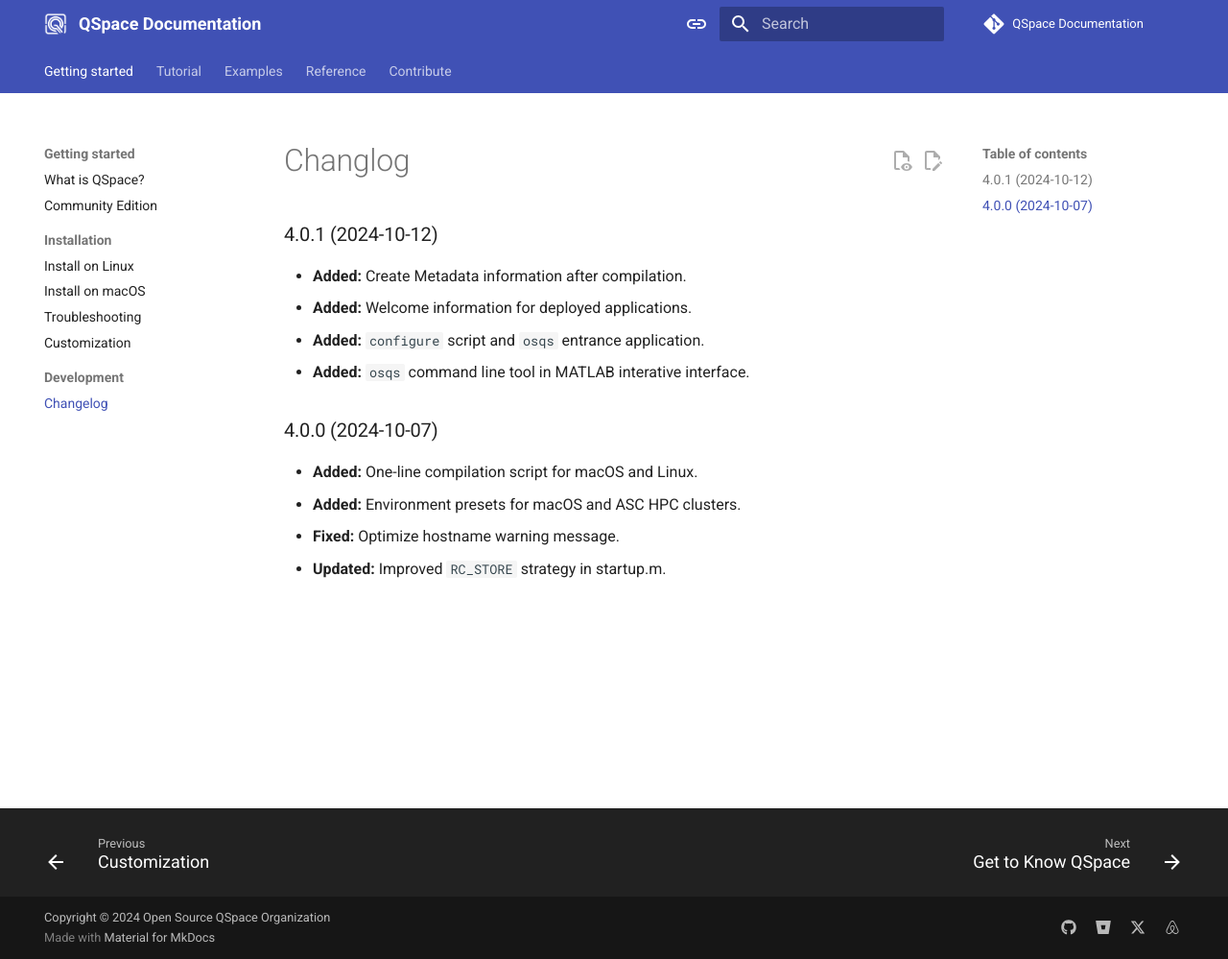
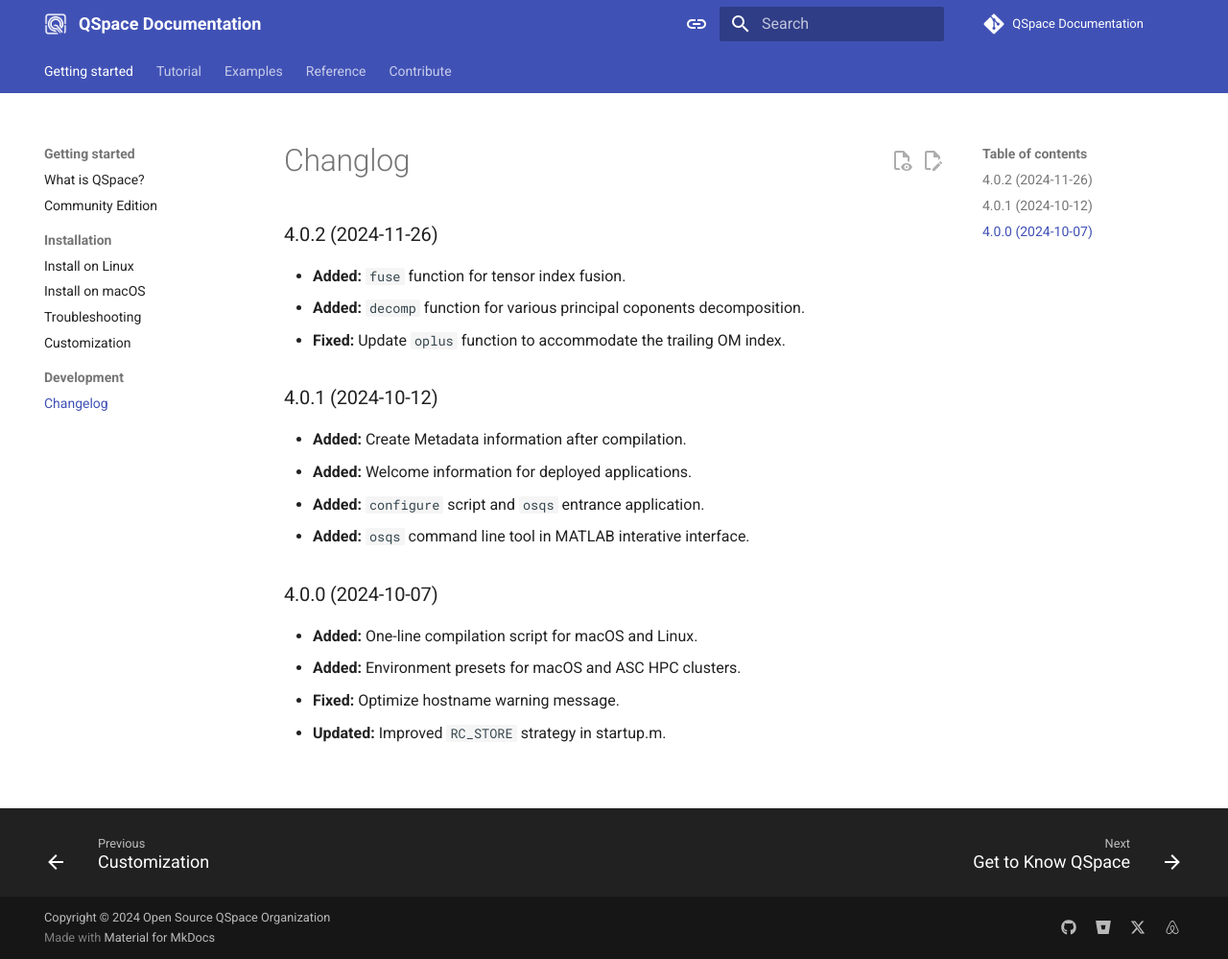
Before and after one commit to Open-Source-QSpace/QSpace-Documentation, an MkDocs documentation site: the page built from docs/changelog.md, in a window 1280 px wide and 999 px high. Shown: the whole window at 96% size. Built offline with MkDocs 1.6.1 and Material for MkDocs 9.7.7, drawn with Linux system fonts in a browser that asks for light colours; comment, search, counter and statistics services are not loaded.

Commit message:
Update changelog for 4.0.2

```diff
--- a/docs/changelog.md
+++ b/docs/changelog.md
@@ -1,4 +1,10 @@
 # Changlog
+
+### 4.0.2 (2024-11-26)
+
+- **Added:** `fuse` function for tensor index fusion.
+- **Added:** `decomp` function for various principal coponents decomposition.
+- **Fixed:** Update `oplus` function to accommodate the trailing OM index.
 
 ### 4.0.1 (2024-10-12)
 
```
